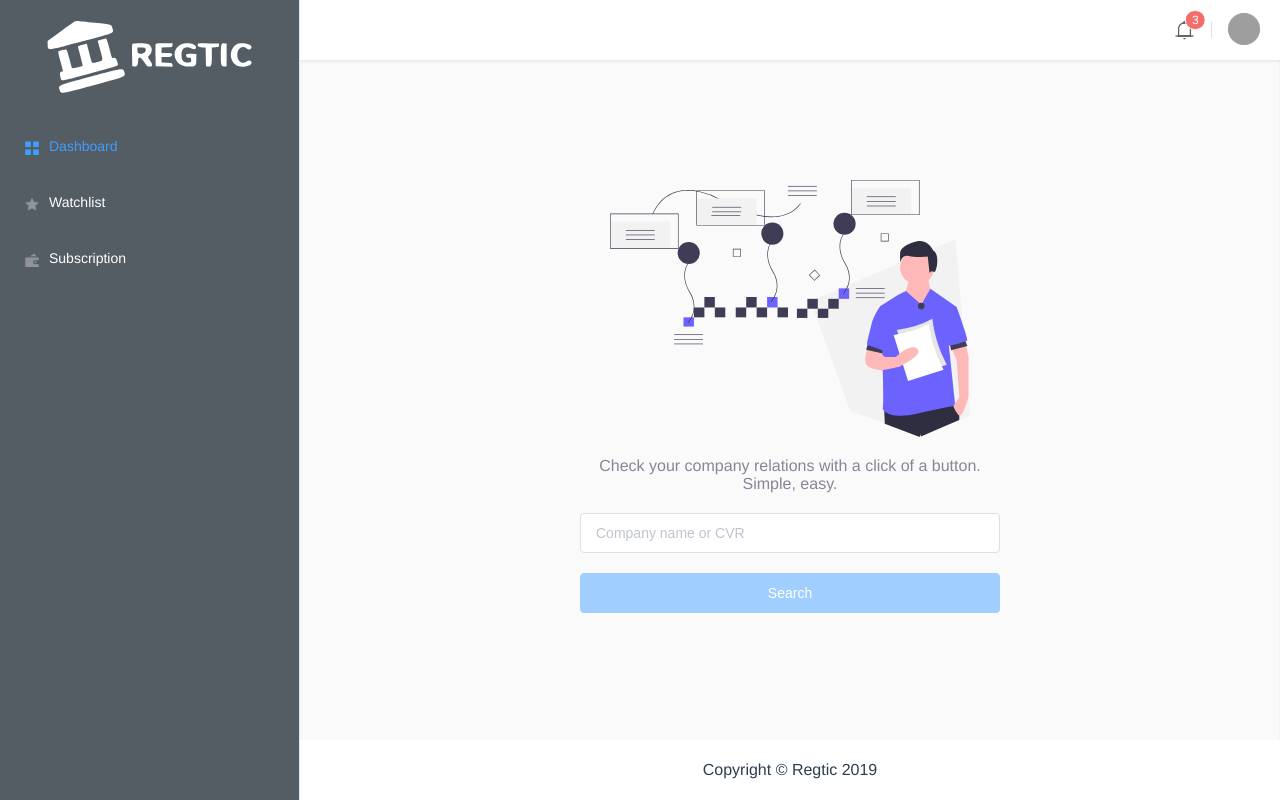
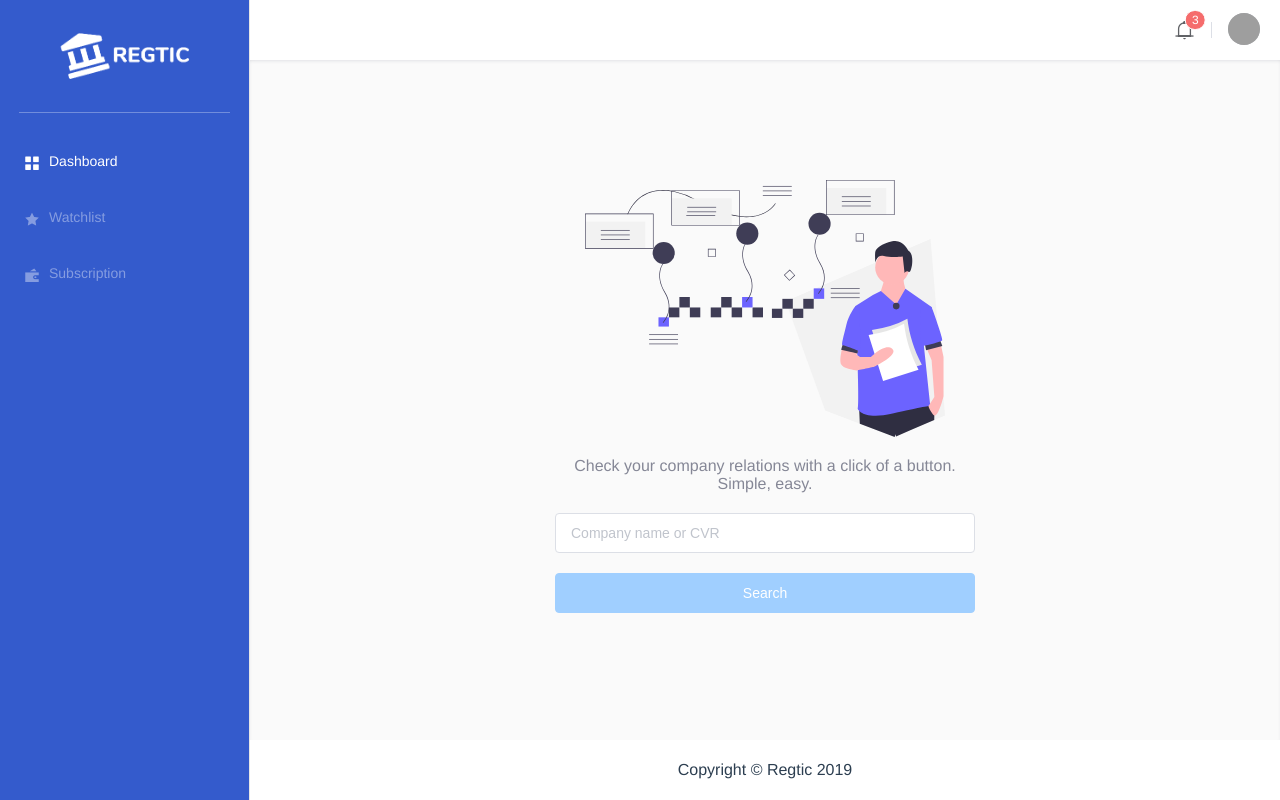
Before and after one commit to alexdor/regtic, a Vue app in the folder app/: page / in a window 1280 px wide. Built offline with nearby package versions, Linux system fonts and the light colour scheme; grey boxes are pictures that could not be loaded; the HTML template or start-up script is replaced by a standard one.

Commit message:
Changed menu visually

```diff
--- a/app/src/App.vue
+++ b/app/src/App.vue
@@ -4,18 +4,15 @@
       <el-aside>
         <el-menu
           class="el-menu-vertical-demo"
-          background-color="#545c64"
-          text-color="#fff"
-          active-text-color="#409eff"
+          background-color="#345bcc"
+          text-color="rgba(255,255,255,.4)"
+          active-text-color="#fff"
           :default-active="$route.path"
           :router="true"
         >
-          <img
-            src="./assets/regtic-logo.svg"
-            class="fit-to-width"
-            alt="Regtic"
-          />
-          <el-menu-item index="/">
+          <img class="logo" src="./assets/regtic-logo.png" alt="Regtic" />
+          <div class="menu-divider" />
+          <el-menu-item divided index="/">
             <i class="el-icon-menu" aria-hidden="true"></i>Dashboard
           </el-menu-item>
           <el-menu-item index="/watchlist">
@@ -75,6 +72,9 @@ body {
   width: calc(100% - 60px);
   padding: 0 30px;
 }
+.el-aside {
+  width: 250px !important;
+}
 .el-main {
   background-color: #fafafa;
   box-shadow: inset 0 2px 6px -5px;
@@ -90,6 +90,14 @@ body {
   display: flex;
   flex-direction: row;
   align-items: center;
+}
+.el-menu-item:hover,
+.el-menu-item:focus {
+  color: #fff !important;
+  background-color: #345bcc !important;
+}
+.el-menu-item i {
+  color: inherit !important;
 }
 .align-center {
   text-align: center;
@@ -126,4 +134,22 @@ body {
   /* FIXME: this is a dirty fix and should be fixed properly in the feature */
   width: 100%;
 }
+.logo {
+  padding-top: 20px;
+  width: 150px;
+  margin-left: auto;
+  margin-right: auto;
+  display: block;
+}
+.menu-divider {
+  display: block;
+  height: 1.5px;
+  width: 85%;
+  margin-left: auto;
+  margin-right: auto;
+  margin-top: 20px;
+  margin-bottom: 20px;
+  background-color: rgba(255, 255, 255, 0.3);
+  position: relative;
+}
 </style>
```
